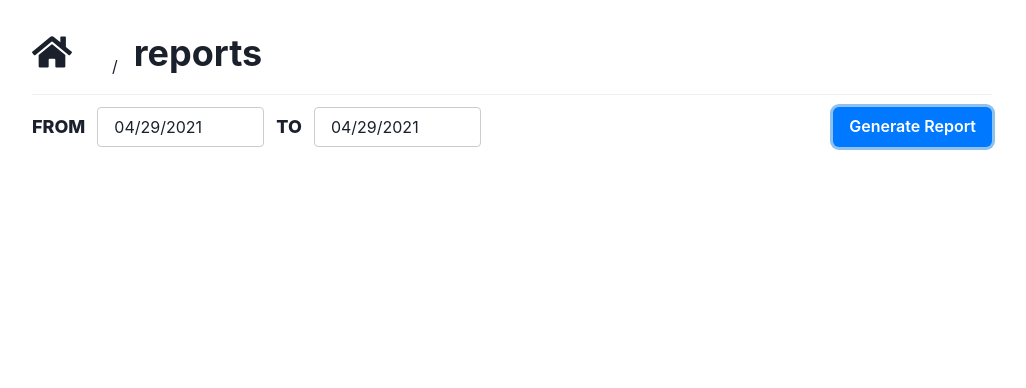
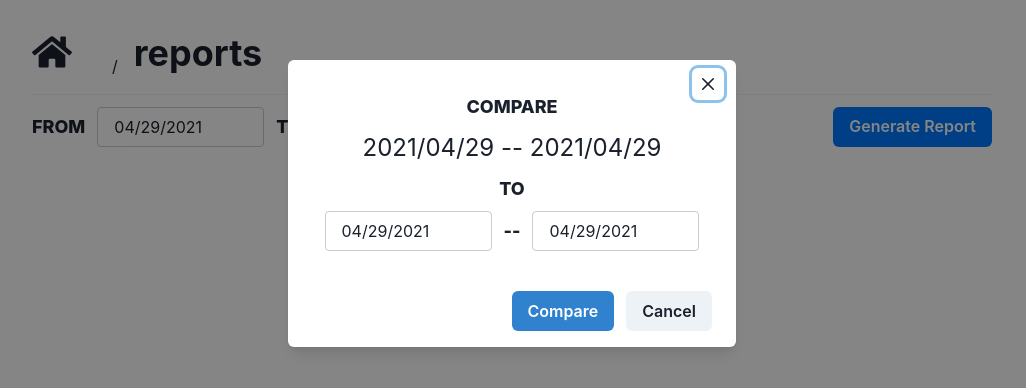
Before and after one commit to Vicorhe/finance_tracker, a Next.js app: page /1/reports in a window 1280 px wide. Both pictures are taken after a click on the button "Generate Report". Shown: the top 388 px of the page, without its empty margins (128-1154 px from the left). Built offline with nearby package versions, Linux system fonts and the light colour scheme.

Commit message:
added make comparison modal

```diff
--- /dev/null
+++ b/components/MakeComparisonModal.js
@@ -0,0 +1,117 @@
+import { useState } from 'react'
+import moment from 'moment';
+import DatePicker from './DatePicker'
+import {
+  Modal,
+  ModalOverlay,
+  ModalContent,
+  ModalHeader,
+  ModalFooter,
+  ModalBody,
+  ModalCloseButton,
+  useDisclosure,
+  Button,
+  Text,
+  Heading,
+  Flex,
+  Box
+} from "@chakra-ui/react"
+
+export default function MakeComparisonModal({ primaryFromDate, primaryToDate }) {
+  const { isOpen, onOpen, onClose } = useDisclosure(
+    {
+      onClose: () => {
+        setSecondaryFromDate(new Date())
+        setSecondaryToDate(new Date())
+      }
+    }
+  )
+  const [secondaryFromDate, setSecondaryFromDate] = useState(new Date())
+  const [secondaryToDate, setSecondaryToDate] = useState(new Date())
+  const [submitting, setSubmitting] = useState(false)
+
+  async function submitHandler(e) {
+    setSubmitting(true)
+    e.preventDefault()
+    try {
+      // const res = await fetch('/api/user/create', {
+      //   method: 'POST',
+      //   headers: {
+      //     'Content-Type': 'application/json',
+      //   },
+      //   body: JSON.stringify({
+      //     name
+      //   }),
+      // })
+      setSubmitting(false)
+      onClose()
+      // const json = await res.json()
+      // if (!res.ok) throw Error(json.message)
+    } catch (e) {
+      throw Error(e.message)
+    }
+  }
+
+
+  return (
+    <>
+      <Button
+        onClick={onOpen}
+        colorScheme="messenger"
+      >
+        Generate Report
+      </Button>
+      <Modal
+        isOpen={isOpen}
+        onClose={onClose}
+        size="md"
+      >
+        <ModalOverlay />
+        <ModalContent>
+          <form onSubmit={submitHandler}>
+            <ModalCloseButton />
+            <ModalBody pt={9} pb={6} >
+              <Flex flexDirection="column" alignItems="center">
+                <Heading fontSize="lg" fontWeight="extrabold">COMPARE</Heading>
+                <Text fontSize="x-large" py="3">
+                  {moment(primaryFromDate).format('YYYY/MM/DD ')}
+                --
+                {moment(primaryToDate).format(' YYYY/MM/DD')}
+                </Text>
+                <Heading fontSize="lg" fontWeight="extrabold">TO</Heading>
+
+                <Flex alignItems="center" pt="3">
+                  <Box width="167px">
+                    <DatePicker
+                      id="fromDate"
+                      selectedDate={secondaryFromDate}
+                      onChange={d => setSecondaryFromDate(d)}
+                      showPopperArrow={true}
+                    />
+                  </Box>
+                  <Heading fontSize="lg" px="3" fontWeight="extrabold">--</Heading>
+                  <Box width="167px">
+                    <DatePicker
+                      id="toDate"
+                      selectedDate={secondaryToDate}
+                      onChange={d => setSecondaryToDate(d)}
+                      showPopperArrow={true}
+                    />
+                  </Box>
+
+                </Flex>
+              </Flex>
+            </ModalBody>
+
+            <ModalFooter>
+              <Button disabled={submitting} colorScheme="blue" mr={3} type="submit">
+                {submitting ? 'Making Comparison ...' : 'Compare'}
+              </Button>
+              <Button onClick={onClose}>Cancel</Button>
+            </ModalFooter>
+          </form>
+        </ModalContent>
+      </Modal>
+    </>
+  )
+}
--- a/pages/[username]/reports.js
+++ b/pages/[username]/reports.js
@@ -2,6 +2,7 @@ import { useContext, useState } from 'react'
 import { UserContext } from "../../context"
 import Nav from '../../components/Nav'
 import DatePicker from '../../components/DatePicker'
+import MakeComparisonModal from '../../components/MakeComparisonModal'
 import {
   Box,
   Flex,
@@ -42,12 +43,8 @@ export default function Reports() {
             showPopperArrow={true}
           />
         </Box>
-        <Spacer/>
-        <Button
-        colorScheme="messenger"
-        >
-          Generate Report
-          </Button>
+        <Spacer />
+        <MakeComparisonModal primaryFromDate={fromDate} primaryToDate={toDate} />
       </Flex>
     </Box>
   )
```
